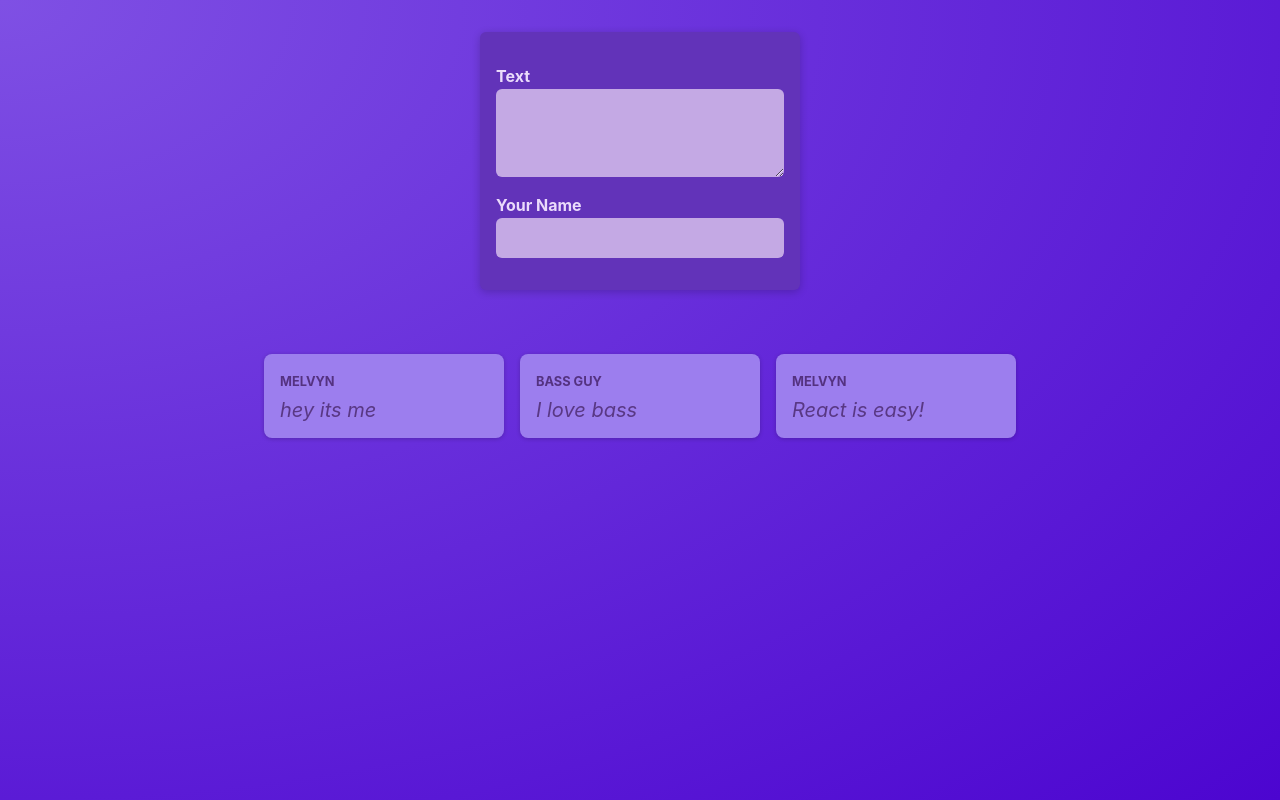
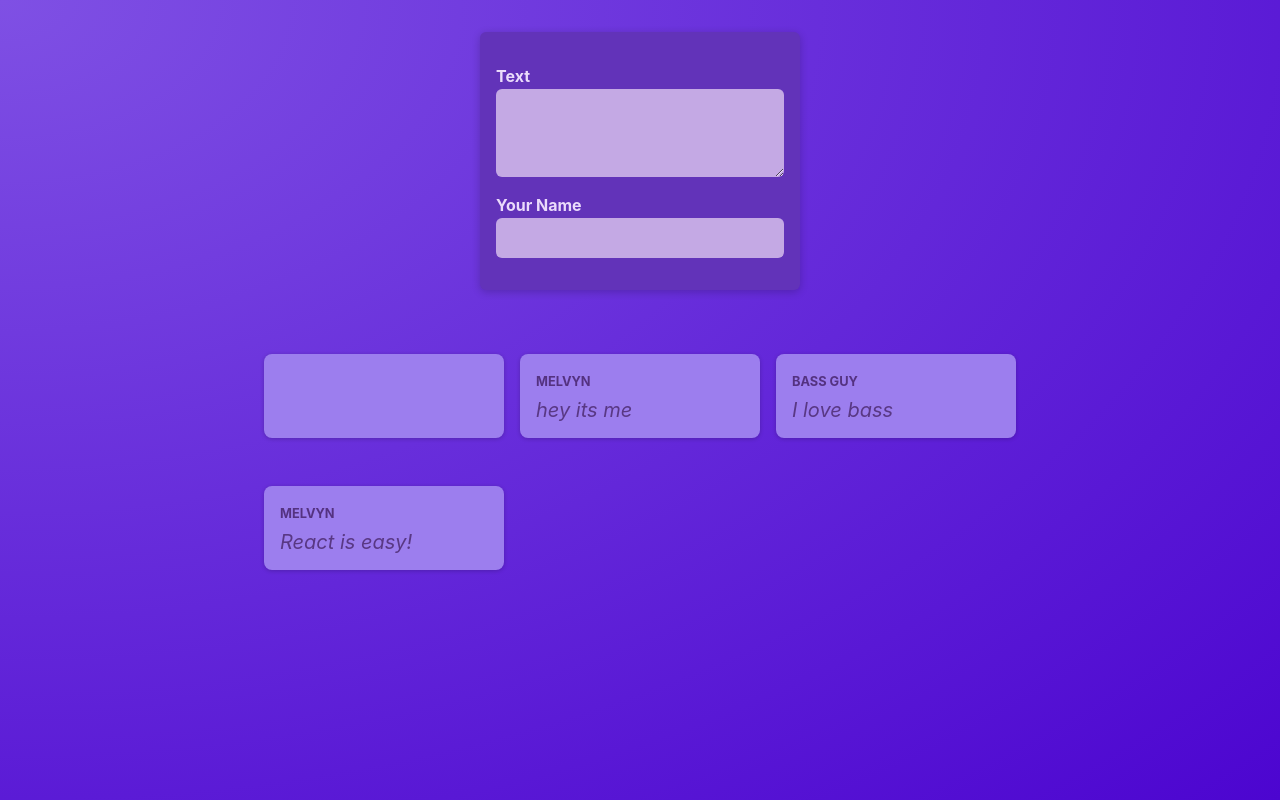
Before and after one commit to melvynstudios/react-sandbox, a React (Vite) app in the folder sandbox/: page / in a window 1280 px wide. Built offline with nearby package versions, Linux system fonts and the light colour scheme.

Commit message:
Added prop sharing between two components
NewPost events are given to PostList components

```diff
--- a/sandbox/src/components/NewPost.tsx
+++ b/sandbox/src/components/NewPost.tsx
@@ -1,7 +1,6 @@
 // imports that start with use are React Hooks
-import React from 'react';
 import styled from 'styled-components';
-import { useState } from 'react';
+import { PostProps } from "./Post";
 
 const StyledForm = styled.form`
 	background-color: #6233b9;
@@ -60,26 +59,17 @@ const Actions = styled.div`
 
 // You'll see htmlFor instead of For because TSX doesn't use For for this purpose
 // Use the on keyword to add event handlers
-function NewPost() {
-	// useState returns two elements
-	// dataState[0] = current value
-	// dataState[1] = function to update state
-	const [ postBody, setPostBody ] = useState<string>('');
-	function changeBodyHandler(event: React.ChangeEvent<HTMLTextAreaElement>) {
-		// Use the set function to update the state data.
-		setPostBody(event.target.value)
-	}
+function NewPost(PostProps: PostProps) {
 
 	return (
 		<StyledForm>
 			<p>
 				<label htmlFor="body">Text</label>
-				<textarea id="body" required rows={3} onChange={changeBodyHandler} />
+				<textarea id="body" required rows={3} onChange={PostProps.onBodyChange} />
 			</p>
-			<p>{postBody}</p>
 			<p>
 				<label htmlFor="name">Your Name</label>
-				<input type="text" id="name" required />
+				<input type="text" id="name" required onChange={PostProps.onAuthorChange} />
 			</p>
 		</StyledForm>
 	)
--- a/sandbox/src/components/Post.tsx
+++ b/sandbox/src/components/Post.tsx
@@ -1,8 +1,12 @@
+import React from 'react';
 import styles from './Post.module.css';
 
 export type PostProps = {
 	author: string;
 	body: string;
+
+	onBodyChange?: (event: React.ChangeEvent<HTMLTextAreaElement>) => void;
+	onAuthorChange?: (event: React.ChangeEvent<HTMLInputElement>) => void;
 }
 
 // Sticky Note, we are using CSS Modules approach for this component
--- a/sandbox/src/components/PostList.tsx
+++ b/sandbox/src/components/PostList.tsx
@@ -2,6 +2,7 @@ import Post from "./Post";
 import { PostProps } from "./Post";
 import NewPost from "./NewPost";
 import styled from 'styled-components';
+import React, { useState } from 'react';
 
 // Styled Components allows us to embed CSS into the tsx files like we do with VUE
 const StyledList = styled.ul`
@@ -23,14 +24,31 @@ const allPosts: PostProps[] = [
 ]
 
 function PostList() {
+	// useState returns two elements
+	// dataState[0] = current value
+	// dataState[1] = function to update state
+	// const [ postBody, setPostBody ] = useState<string>('');
+	// function changeBodyHandler(event: React.ChangeEvent<HTMLTextAreaElement>) {
+		// Use the set function to update the state data.
+		// setPostBody(event.target.value)
+	// }
+	const [newPostBody, setPostBody] = useState('')
+	const [newPostAuthor, setAuthor] = useState('')
+
+	function  bodyChangeHandler(event: React.ChangeEvent<HTMLTextAreaElement>) {
+		setPostBody(event.target.value);
+	}
+
+	function  authorChangeHandler(event: React.ChangeEvent<HTMLTextAreaElement>) {
+		setAuthor(event.target.value);
+	}
 	return (
 		<div>
-			<NewPost />
+			<NewPost onBodyChange={bodyChangeHandler} onAuthorChange={authorChangeHandler} />
 			<StyledList>
+				<Post author={newPostAuthor} body={newPostBody}/>
 				{allPosts.map((p, i) => (
-					<li key={i}>
-						<Post author={p.author} body={p.body}/>
-					</li>
+					<Post key={i} author={p.author} body={p.body}/>
 				))}
 			</StyledList>
 		</div>
```
